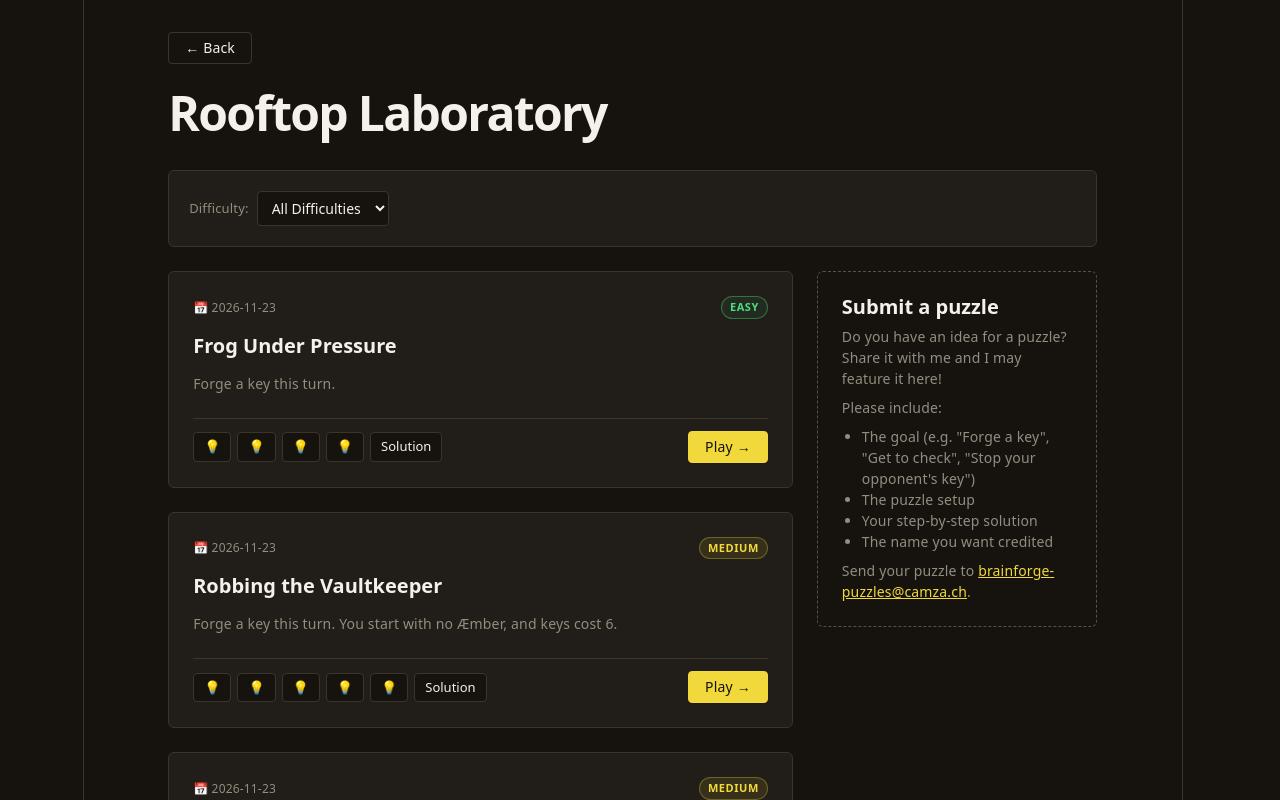
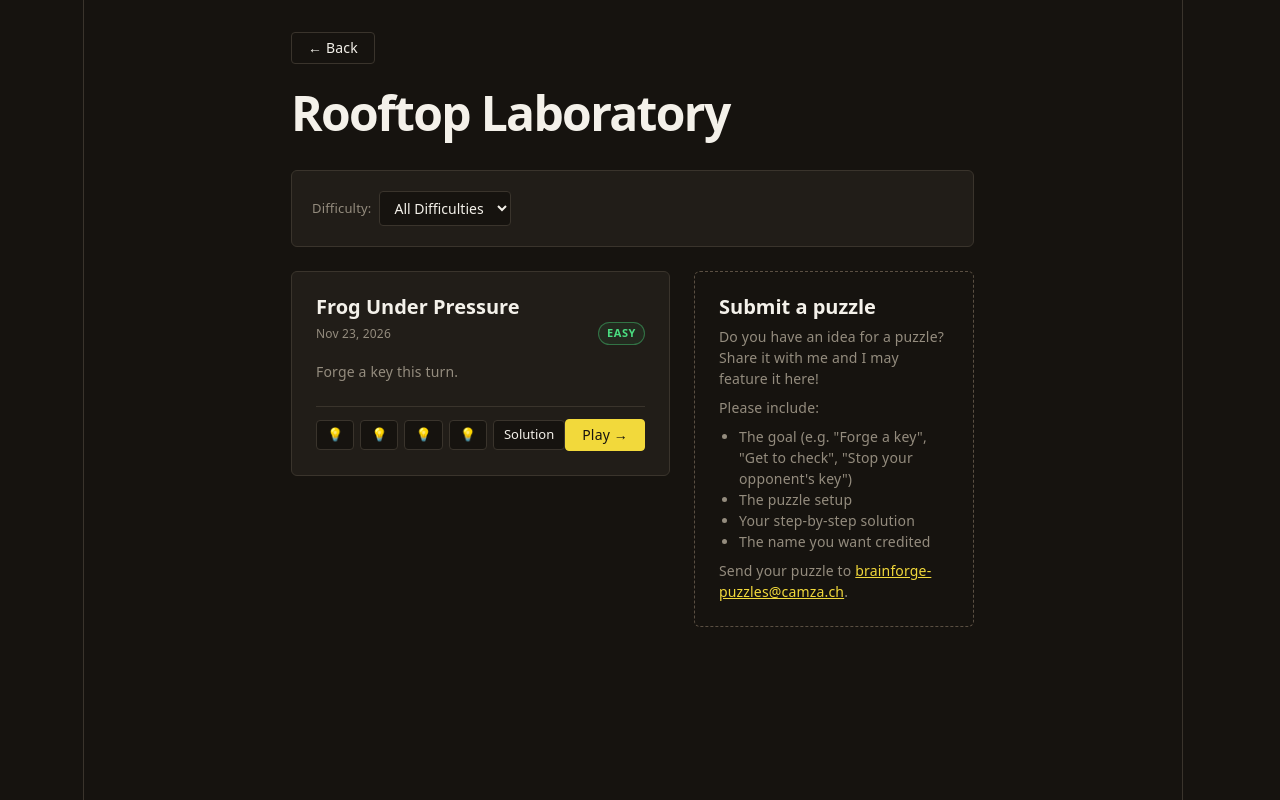
Before and after one commit to camzach/brainforge, a React (Vite) app: page /puzzles in a window 1280 px wide. Shown: the top 800 px of the page. Built offline with nearby package versions, Linux system fonts and the light colour scheme; a web font is replaced by a local one.

Commit message:
hide unpublished puzzles, add byline

```diff
--- a/src/routes/puzzles/PuzzleDirectoryScreen.tsx
+++ b/src/routes/puzzles/PuzzleDirectoryScreen.tsx
@@ -8,6 +8,15 @@ import { getPlayUrl } from "./encode";
 const SUBMIT_EMAIL = "brainforge-puzzles@camza.ch";
 
 type Reveal = number | "solution" | null;
+
+// publishedAt is a calendar date, so format it in UTC to avoid a timezone
+// shifting it by a day.
+function formatDate(date: string) {
+  return new Date(date).toLocaleDateString(undefined, {
+    dateStyle: "medium",
+    timeZone: "UTC",
+  });
+}
 
 function PuzzleCard({
   puzzle,
@@ -26,16 +35,20 @@ function PuzzleCard({
 
   return (
     <div className={`${styles.puzzleCard} ${featured ? styles.featured : ""}`}>
-      <div className={styles.puzzleCardTop}>
-        <span className={styles.puzzleDate}>📅 {puzzle.publishedAt}</span>
-        <span
-          className={`${styles.difficultyTag} ${styles[puzzle.difficulty.toLowerCase() as keyof typeof styles]}`}
-        >
-          {puzzle.difficulty}
-        </span>
+      <div className={styles.puzzleHeading}>
+        <h3 className={styles.puzzleTitle}>{puzzle.spec.title}</h3>
+        <div className={styles.puzzleByline}>
+          <span>
+            {puzzle.author && `by ${puzzle.author} · `}
+            {formatDate(puzzle.publishedAt)}
+          </span>
+          <span
+            className={`${styles.difficultyTag} ${styles[puzzle.difficulty.toLowerCase() as keyof typeof styles]}`}
+          >
+            {puzzle.difficulty}
+          </span>
+        </div>
       </div>
-
-      <h3 className={styles.puzzleTitle}>{puzzle.spec.title}</h3>
 
       <p className={styles.puzzleCardDesc}>{puzzle.spec.description}</p>
 
--- a/src/routes/puzzles/data/frog-under-pressure.ts
+++ b/src/routes/puzzles/data/frog-under-pressure.ts
@@ -3,7 +3,6 @@ import type { KeyforgePuzzle } from "../types";
 const puzzle: KeyforgePuzzle = {
   publishedAt: "2026-11-23",
   difficulty: "Easy",
-  author: "BrainForge",
   hints: [
     "Keyfrog forges a key at the current cost when it is destroyed, so you need 6 Æmber at that moment.",
     "Keyfrog is exhausted, so you can't destroy it by using it to fight. Maybe there's another way?",
--- a/src/routes/puzzles/data/robbing-the-vaultkeeper.ts
+++ /dev/null
@@ -1,59 +0,0 @@
-import type { KeyforgePuzzle } from "../types";
-
-const puzzle: KeyforgePuzzle = {
-  publishedAt: "2026-11-23",
-  difficulty: "Medium",
-  author: "BrainForge",
-  hints: [
-    "Key of Darkness forges at +6 Æmber over the current cost, or only +2 if your opponent has no Æmber. Aim to forge at 8.",
-    "The Vaultkeeper stops your opponent’s Æmber from being stolen, so it has to go before you play Urchin.",
-    "Troll is holding 4 Æmber. If it leaves play, that Æmber comes to you.",
-    "Seabringer Kekoa raises the tide when it is destroyed, and Operative Espion then lets you use any creature, whatever its house.",
-    "Reap with Silvertooth and Noddy the Thief before anything else happens. Noddy’s steal won’t work while The Vaultkeeper is in play.",
-  ],
-  solution: {
-    steps: [
-      "Reap with Silvertooth (1 Æmber).",
-      "Reap with Noddy the Thief (2 Æmber). Don’t use his action: The Vaultkeeper prevents the steal.",
-      "Play Life for a Life, gaining 1 Æmber (3 Æmber). Destroy Seabringer Kekoa. Its destroyed ability raises the tide.",
-      "Operative Espion triggers. Use Operative Espion to fight The Vaultkeeper. Its armor absorbs 1 damage, and the other 3 finish it off. Operative Espion is destroyed in return.",
-      "Now resolve the rest of Life for a Life: deal 6 damage to Troll. With the 2 damage it already has, it is destroyed, and its 4 Æmber comes to you (7 Æmber).",
-      "Play Urchin and steal 1 Æmber. Your opponent now has 0 Æmber, and you have 8.",
-      "Play Key of Darkness. Because your opponent has no Æmber, the key costs only +2, for 8 in total. Forge the key.",
-    ],
-  },
-  spec: {
-    title: "Robbing the Vaultkeeper",
-    description:
-      "Forge a key this turn. You start with no Æmber, and keys cost 6.",
-    player1: {
-      houses: ["shadows", "unfathomable", "staralliance"],
-      inPlay: [
-        "seabringer-kekoa",
-        "operative-espion",
-        "silvertooth",
-        "noddy-the-thief",
-        { card: "hookmaster", exhausted: true },
-      ],
-      hand: [
-        "survey",
-        "life-for-a-life",
-        "dark-discovery",
-        "urchin",
-        "xenotraining",
-        "key-of-darkness",
-      ],
-    },
-    player2: {
-      houses: ["brobnar", "shadows", "sanctum"],
-      amber: 1,
-      inPlay: [
-        { card: "troll", tokens: { amber: 4 }, damage: 2 },
-        "bad-penny",
-        { card: "the-vaultkeeper", tokens: { armor: 1 }, damage: 2 },
-      ],
-    },
-  },
-};
-
-export default puzzle;
--- a/src/routes/puzzles/data/stirring-the-pot.ts
+++ /dev/null
@@ -1,60 +0,0 @@
-import type { KeyforgePuzzle } from "../types";
-
-const puzzle: KeyforgePuzzle = {
-  publishedAt: "2026-11-23",
-  difficulty: "Medium",
-  author: "BrainForge",
-  hints: [
-    "Encounter Suit wards Kartanoo before Refit moves it, so the ward stays on Kartanoo.",
-    "Animating Force gives Sample 42-C +1 power, making it a valid 4-power creature for Gleaming the Cube.",
-    "Gleaming the Cube triggers Encounter Suit’s ward ability on Sample 42-C, preventing its destruction.",
-    "Kangaphant’s end-of-turn effect tries to destroy Kartanoo, but the ward from Encounter Suit saves it.",
-    "Gleaming the Cube uses Sample 42-C’s action ability to forge a key for free.",
-  ],
-  solution: {
-    steps: [
-      "Play Encounter Suit on Kartanoo. Encounter Suit wards Kartanoo.",
-      "Reap with Kartanoo.",
-      "Use Kartanoo’s after-reap ability to use Cauldron. Cauldron draws Animating Force (the top card of your deck) and plays it.",
-      "Sequential play, Animating Force: target Sample 42-C and place it on the left. Sample 42-C is now a 4-power creature.",
-      "Sequential play, Refit: move Encounter Suit from Kartanoo to Sample 42-C. Encounter Suit wards Kartanoo as it leaves, then wards Sample 42-C when it attaches.",
-      "Sequential play, Gleaming the Cube: Encounter Suit puts a ward token on Sample 42-C. Gleaming the Cube then uses Sample 42-C’s action ability, forging a key for free (choose red). The purge is blocked by Sample 42-C’s ward token.",
-      "End of turn: Kangaphant tries to destroy Kartanoo, but Kartanoo’s ward (applied when Encounter Suit left) absorbs the effect.",
-    ],
-    commentary:
-      "The key insight is that Encounter Suit wards its host when it moves away, so Kartanoo keeps a ward even after Refit relocates the upgrade. Sample 42-C then gains its own ward from Encounter Suit attaching to it, which blocks Gleaming the Cube’s destruction. Both creatures survive the turn, and Kangaphant’s threat is nullified.",
-  },
-  spec: {
-    title: "Stirring the Pot",
-    description:
-      "Forge a key this turn without losing Sample 42-C or Kartanoo.",
-    player1: {
-      houses: ["staralliance", "geistoid", "untamed"],
-      inPlay: ["kartanoo", { card: "sample-42-c", tokens: { amber: 3 } }],
-      hand: [
-        "punctuated-equilibrium",
-        "encounter-suit",
-        "haunting-measures",
-        "look-what-i-found",
-        "mushroom-with-a-view",
-        "word-of-returning",
-      ],
-      deck: ["animating-force"],
-    },
-    player2: {
-      houses: ["untamed", "staralliance", "sanctum"],
-      amber: 1,
-      inPlay: [
-        { card: "cauldron", under: ["refit", "gleaming-the-cube"] },
-        "kangaphant",
-      ],
-    },
-    goal: [
-      { type: "keys", count: 1 },
-      { type: "card", card: "sample-42-c", location: "play area" },
-      { type: "card", card: "kartanoo", location: "play area" },
-    ],
-  },
-};
-
-export default puzzle;
--- a/src/routes/puzzles/data/the-crowded-graveyard.ts
+++ /dev/null
@@ -1,64 +0,0 @@
-import type { KeyforgePuzzle } from "../types";
-
-const puzzle: KeyforgePuzzle = {
-  publishedAt: "2026-11-23",
-  difficulty: "Hard",
-  author: "BrainForge",
-  hints: [
-    "Tribute Collector can capture Æmber onto any friendly creature.",
-    "Igon the Green must be destroyed before you can play Igon the Terrible.",
-  ],
-  solution: {
-    steps: [
-      "Scrap Igon the Green.",
-      "Play Final Refrain, putting the 3 Tribute Collectors, Igon the Green and Igon the Terrible into play.",
-      "Fight a Grenade Snib with each Tribute Collector, capturing Æmber onto Awakened Titan (3 Æmber in total). Each destroyed Grenade Snib would make you lose 2 Æmber, but your pool is empty.",
-      "Fight Groggins with Igon the Terrible, destroying both. Igon the Green has no enemy creature left to fight.",
-      "Final Refrain destroys your remaining creatures. Igon the Green purges itself and returns Igon the Terrible to your hand.",
-      "Play Terrance Surefoot and Igon the Terrible.",
-      "Reap with Awakened Titan.",
-      "Play Alaka’s Brew on any friendly creature.",
-      "Play Might Makes Right, sacrificing Igon the Terrible, Terrance Surefoot, Awakened Titan and Dimo, Elderghast to forge a key for free. Dimo’s destroyed trigger on Awakened Titan gains you 3 Æmber, leaving you with 6.",
-    ],
-  },
-  spec: {
-    title: "The Crowded Graveyard",
-    description:
-      "Forge a key this turn and finish with 6 Æmber, enough to forge another key next turn.",
-    player1: {
-      houses: ["brobnar", "geistoid", "untamed"],
-      keys: { red: true },
-      inPlay: [
-        { card: "dimo-elderghast", tokens: { armor: 2 } },
-        "awakened-titan",
-      ],
-      hand: [
-        "final-refrain",
-        "might-makes-right",
-        "alaka-s-brew",
-        "igon-the-green",
-        "terrance-surefoot",
-        "memette",
-      ],
-      discard: [
-        "tribute-collector",
-        "tribute-collector",
-        "tribute-collector",
-        "igon-the-terrible",
-        ...Array<string>(5).fill("anger"),
-      ],
-    },
-    player2: {
-      houses: ["brobnar", "untamed", "sanctum"],
-      amber: 3,
-      keys: { red: true, yellow: true },
-      inPlay: ["grenade-snib", "grenade-snib", "grenade-snib", "groggins"],
-    },
-    goal: [
-      { type: "keys", count: 2 },
-      { type: "amber", min: 6 },
-    ],
-  },
-};
-
-export default puzzle;
--- a/src/routes/puzzles/puzzles.module.css
+++ b/src/routes/puzzles/puzzles.module.css
@@ -101,13 +101,17 @@
   border-color: var(--accent-border);
 }
 
-.puzzleCardTop {
+.puzzleHeading {
+  display: flex;
+  flex-direction: column;
+  gap: 4px;
+}
+
+.puzzleByline {
   display: flex;
   justify-content: space-between;
   align-items: center;
-}
-
-.puzzleDate {
+  gap: 8px;
   font-size: 12px;
   color: var(--text-dim);
 }
```
Also changed, not shown: 1 other file (tests, documents, lock files or other folders).
